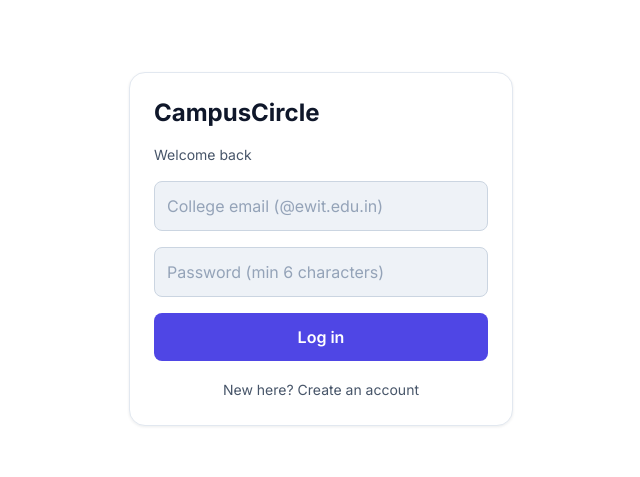
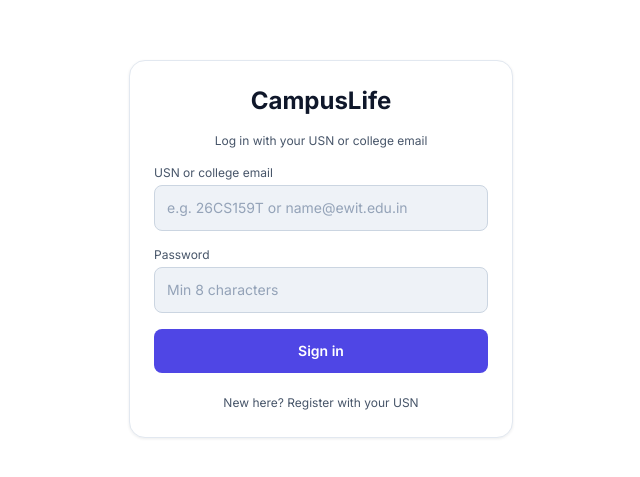
Before and after one commit to NishmitaMallesh-ARIZONA/NISHMITA-, a Next.js app: page /login in a window 1280 px wide. Shown: the part 151-628 px from the top of the page, without its empty margins (319-959 px from the left). Built offline with nearby package versions, Linux system fonts and the light colour scheme; no server answers.

Commit message:
USN login

```diff
--- a/app/login/page.tsx
+++ b/app/login/page.tsx
@@ -4,104 +4,180 @@ import { useState } from 'react'
 import { useRouter } from 'next/navigation'
 import { createClient } from '@/utils/supabase/client'
 
-const COLLEGE_DOMAIN = '@ewit.edu.in' // <-- change this
+const APP_NAME = 'CampusLife'
+const COLLEGE_DOMAIN = '@ewit.edu.in'
+const USN_PATTERN = /^[0-9A-Z]{6,12}$/
 
 export default function LoginPage() {
   const supabase = createClient()
   const router = useRouter()
   const [mode, setMode] = useState<'login' | 'signup'>('login')
   const [fullName, setFullName] = useState('')
+  const [usn, setUsn] = useState('')
   const [email, setEmail] = useState('')
+  const [identifier, setIdentifier] = useState('')
   const [password, setPassword] = useState('')
   const [msg, setMsg] = useState('')
   const [loading, setLoading] = useState(false)
 
-  async function handleSubmit(e: React.FormEvent) {
-    e.preventDefault()
-    setMsg('')
+  async function handleLogin() {
+    const id = identifier.trim()
+    let loginEmail = ''
 
-    if (!email.trim().toLowerCase().endsWith(COLLEGE_DOMAIN)) {
-      setMsg(`Please use your college email (${COLLEGE_DOMAIN})`)
+    if (id.includes('@')) {
+      loginEmail = id.toLowerCase()
+      if (!loginEmail.endsWith(COLLEGE_DOMAIN)) {
+        setMsg(`Please use your college email (${COLLEGE_DOMAIN}) or your USN`)
         return
       }
+    } else {
+      const u = id.toUpperCase()
+      if (!USN_PATTERN.test(u)) {
+        setMsg('Enter a valid USN, for example 26CS159T')
+        return
+      }
+      const { data, error } = await supabase.rpc('email_for_usn', { p_usn: u })
+      if (error) {
+        setMsg('Could not look up the USN. Try your college email instead.')
+        return
+      }
+      if (!data) {
+        setMsg('Wrong USN or password')
+        return
+      }
+      loginEmail = data as string
+    }
 
-    setLoading(true)
-    const result =
-      mode === 'signup'
-        ? await supabase.auth.signUp({
-            email: email.trim(),
-            password,
-            options: { data: { full_name: fullName } },
-          })
-        : await supabase.auth.signInWithPassword({
-            email: email.trim(),
-            password,
-          })
-    setLoading(false)
-
-    if (result.error) {
-      setMsg(result.error.message)
+    const { error } = await supabase.auth.signInWithPassword({ email: loginEmail, password })
+    if (error) {
+      setMsg('Wrong USN/email or password')
       return
     }
     router.push('/')
   }
 
+  async function handleSignup() {
+    const u = usn.trim().toUpperCase()
+    const e = email.trim().toLowerCase()
+
+    if (!e.endsWith(COLLEGE_DOMAIN)) {
+      setMsg(`Please use your college email (${COLLEGE_DOMAIN})`)
+      return
+    }
+    if (!USN_PATTERN.test(u)) {
+      setMsg('Enter a valid USN, for example 26CS159T')
+      return
+    }
+
+    const { data, error } = await supabase.auth.signUp({
+      email: e,
+      password,
+      options: { data: { full_name: fullName.trim(), usn: u } },
+    })
+    if (error) {
+      if (error.message.toLowerCase().includes('database error')) {
+        setMsg('Could not create the account. That USN may already be registered.')
+      } else {
+        setMsg(error.message)
+      }
+      return
+    }
+    if (!data.session) {
+      setMsg('Account created. Check your college email to confirm, then log in.')
+      return
+    }
+    router.push('/')
+  }
+
+  async function handleSubmit(ev: React.FormEvent) {
+    ev.preventDefault()
+    setMsg('')
+    setLoading(true)
+    if (mode === 'login') await handleLogin()
+    else await handleSignup()
+    setLoading(false)
+  }
+
   return (
-    <main className="min-h-screen flex items-center justify-center bg-gray-950 p-4">
-      <form
-        onSubmit={handleSubmit}
-        className="w-full max-w-sm bg-gray-900 p-6 rounded-2xl space-y-4 text-white"
-      >
-        <h1 className="text-2xl font-bold">CampusCircle</h1>
-        <p className="text-sm text-gray-400">
-          {mode === 'login' ? 'Welcome back' : 'Join your college community'}
+    <main className="flex min-h-screen items-center justify-center bg-gray-950 p-4">
+      <form onSubmit={handleSubmit} className="w-full max-w-sm space-y-4 rounded-2xl bg-gray-900 p-6 text-white">
+        <h1 className="text-center text-2xl font-bold">{APP_NAME}</h1>
+        <p className="text-center text-xs text-gray-400">
+          {mode === 'login' ? 'Log in with your USN or college email' : 'Join the verified EWIT network'}
         </p>
 
-        {mode === 'signup' && (
+        {mode === 'signup' ? (
+          <>
             <input
-            className="w-full p-3 rounded-lg bg-gray-800"
+              className="w-full rounded-lg bg-gray-800 p-3 text-sm"
               placeholder="Full name"
               value={fullName}
               onChange={(e) => setFullName(e.target.value)}
               required
             />
-        )}
             <input
-          className="w-full p-3 rounded-lg bg-gray-800"
+              className="w-full rounded-lg bg-gray-800 p-3 text-sm uppercase placeholder:normal-case"
+              placeholder="USN (e.g. 26CS159T)"
+              value={usn}
+              onChange={(e) => setUsn(e.target.value)}
+              maxLength={12}
+              required
+            />
+            <input
+              className="w-full rounded-lg bg-gray-800 p-3 text-sm"
               type="email"
               placeholder={`College email (${COLLEGE_DOMAIN})`}
               value={email}
               onChange={(e) => setEmail(e.target.value)}
               required
             />
+          </>
+        ) : (
+          <div>
+            <label className="mb-1 block text-xs text-gray-400">USN or college email</label>
             <input
-          className="w-full p-3 rounded-lg bg-gray-800"
+              className="w-full rounded-lg bg-gray-800 p-3 text-sm"
+              placeholder="e.g. 26CS159T or name@ewit.edu.in"
+              value={identifier}
+              onChange={(e) => setIdentifier(e.target.value)}
+              autoCapitalize="none"
+              required
+            />
+          </div>
+        )}
+
+        <div>
+          <label className="mb-1 block text-xs text-gray-400">Password</label>
+          <input
+            className="w-full rounded-lg bg-gray-800 p-3 text-sm"
             type="password"
-          placeholder="Password (min 6 characters)"
+            placeholder="Min 8 characters"
             value={password}
             onChange={(e) => setPassword(e.target.value)}
-          minLength={6}
+            minLength={8}
             required
           />
+        </div>
 
-        {msg && <p className="text-sm text-red-400">{msg}</p>}
+        {msg && <p className="text-center text-xs text-red-400">{msg}</p>}
 
         <button
           type="submit"
           disabled={loading}
-          className="w-full p-3 rounded-lg bg-indigo-600 font-semibold disabled:opacity-50"
+          className="w-full rounded-lg bg-indigo-600 p-3 text-sm font-semibold disabled:opacity-50"
         >
-          {loading ? 'Please wait...' : mode === 'login' ? 'Log in' : 'Sign up'}
+          {loading ? 'Verifying...' : mode === 'login' ? 'Sign in' : 'Create account'}
         </button>
 
         <button
           type="button"
-          onClick={() => setMode(mode === 'login' ? 'signup' : 'login')}
-          className="w-full text-sm text-gray-400"
+          onClick={() => {
+            setMode(mode === 'login' ? 'signup' : 'login')
+            setMsg('')
+          }}
+          className="w-full text-center text-xs text-gray-400"
         >
-          {mode === 'login'
-            ? 'New here? Create an account'
-            : 'Already have an account? Log in'}
+          {mode === 'login' ? 'New here? Register with your USN' : 'Already have an account? Log in'}
         </button>
       </form>
     </main>
```
Lines whose indentation alone changed are shown as unchanged.
